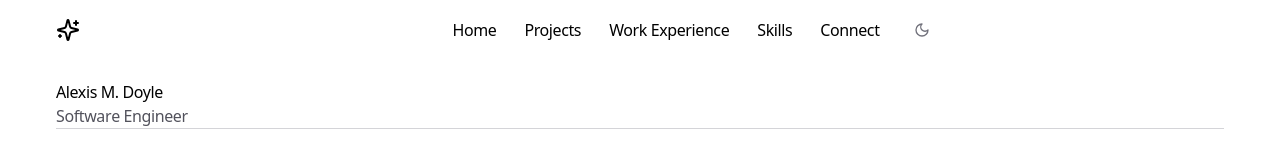
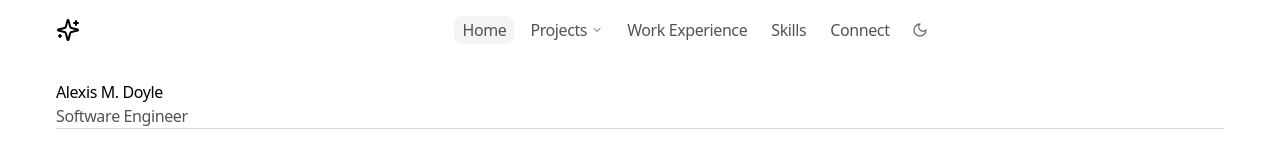
Before and after one commit to Adoyle210/Portfolio, a Next.js app: page / in a window 1280 px wide. Shown: the top 153 px of the page. Built offline with nearby package versions, Linux system fonts and the light colour scheme.

Commit message:
Nav Bar updates
- links are now clickable from the projects page
- added accordion style to projects so users can access pinned vs all projects easier

```diff
--- a/app/header.tsx
+++ b/app/header.tsx
@@ -1,17 +1,25 @@
 'use client'
 
-import { useState, useRef, useEffect } from 'react'
+import { useState } from 'react'
+import Link from 'next/link'
 import { MenuIcon, XIcon, SparklesIcon } from 'lucide-react'
 import { motion, AnimatePresence, Variants } from 'motion/react'
 import { ThemeSwitch } from '@/components/ui/switch-theme'
+import { AnimatedBackground } from '@/components/ui/animated-background'
+import { Accordion } from '@/components/ui/accordion'
+import { NavDropdown } from '@/components/ui/nav-dropdown'
 
-// Define your navigation links
+const projectLinks = [
+  { href: '/#selected-projects', label: 'Featured Projects' },
+  { href: '/projects', label: 'All Projects' },
+]
+
+// Root-relative paths so nav works from any page (e.g. /projects)
 const navLinks = [
-  { href: '#home', label: 'Home' },
-  { href: '#selected-projects', label: 'Projects' },
-  { href: '#work-experience', label: 'Work Experience' },
-  { href: '#skills', label: 'Skills' },
-  { href: '#connect', label: 'Connect' },
+  { href: '/', label: 'Home' },
+  { href: '/#work-experience', label: 'Work Experience' },
+  { href: '/#skills', label: 'Skills' },
+  { href: '/#connect', label: 'Connect' },
 ]
 
 export function Header() {
@@ -36,18 +44,50 @@ export function Header() {
       <div className="container-custom">
         <nav className="flex items-center justify-between py-4">
           {/* Logo */}
-          <a href="#home" className="text-xl font-bold text-primary-500 dark:text-primary-400">
+          <Link href="/" className="text-xl font-bold text-primary-500 dark:text-primary-400">
             <SparklesIcon />
             <span className="text-secondary-500"></span>
-          </a>
+          </Link>
 
           {/* Desktop Navigation Links (Visible on md and larger) */}
-          <div className="hidden md:flex items-center space-x-7">
-            {navLinks.map((link) => (
-              <a key={link.href} href={link.href} className="nav-link">
-                {link.label}
-              </a>
-            ))}
+          <div className="hidden md:flex items-center gap-2">
+            <AnimatedBackground
+              defaultValue={navLinks[0].href}
+              className="rounded-lg bg-zinc-100 dark:bg-zinc-800"
+              transition={{
+                type: 'spring',
+                bounce: 0.2,
+                duration: 0.3,
+              }}
+              enableHover
+            >
+              {[
+                <Link
+                  key={navLinks[0].href}
+                  href={navLinks[0].href}
+                  data-id={navLinks[0].href}
+                  className="px-2 py-0.5 text-zinc-600 transition-colors duration-300 hover:text-zinc-950 dark:text-zinc-400 dark:hover:text-zinc-50"
+                >
+                  {navLinks[0].label}
+                </Link>,
+                <NavDropdown
+                  key="projects"
+                  data-id="projects"
+                  label="Projects"
+                  links={projectLinks}
+                />,
+                ...navLinks.slice(1).map((link) => (
+                  <Link
+                    key={link.href}
+                    href={link.href}
+                    data-id={link.href}
+                    className="px-2 py-0.5 text-zinc-600 transition-colors duration-300 hover:text-zinc-950 dark:text-zinc-400 dark:hover:text-zinc-50"
+                  >
+                    {link.label}
+                  </Link>
+                )),
+              ]}
+            </AnimatedBackground>
             <ThemeSwitch />
           </div>
 
@@ -79,15 +119,37 @@ export function Header() {
             variants={motionVariants}
           >
             <div className="flex flex-col items-center space-y-4">
-              {navLinks.map((link) => (
-                <a
+              <Link
+                href={navLinks[0].href}
+                className="text-lg font-bold text-neutral-800 dark:text-neutral-200"
+                onClick={closeMobileMenu}
+              >
+                {navLinks[0].label}
+              </Link>
+              <Accordion
+                title="Projects"
+                titleClassName="text-lg font-bold text-neutral-800 dark:text-neutral-200"
+              >
+                {projectLinks.map((link) => (
+                  <Link
+                    key={link.href}
+                    href={link.href}
+                    className="text-base text-neutral-600 dark:text-neutral-400"
+                    onClick={closeMobileMenu}
+                  >
+                    {link.label}
+                  </Link>
+                ))}
+              </Accordion>
+              {navLinks.slice(1).map((link) => (
+                <Link
                   key={link.href}
                   href={link.href}
                   className="text-lg font-bold text-neutral-800 dark:text-neutral-200"
-                  onClick={closeMobileMenu} // Close menu on link click
+                  onClick={closeMobileMenu}
                 >
                   {link.label}
-                </a>
+                </Link>
               ))}
             </div>
           </motion.nav>
--- /dev/null
+++ b/components/ui/accordion.tsx
@@ -0,0 +1,58 @@
+'use client'
+
+import { useState, type ReactNode } from 'react'
+import { ChevronDown } from 'lucide-react'
+import { motion, AnimatePresence } from 'motion/react'
+import { cn } from '@/lib/utils'
+
+type AccordionProps = {
+  title: string
+  children: ReactNode
+  className?: string
+  titleClassName?: string
+  defaultOpen?: boolean
+}
+
+export function Accordion({
+  title,
+  children,
+  className,
+  titleClassName,
+  defaultOpen = false,
+}: AccordionProps) {
+  const [isOpen, setIsOpen] = useState(defaultOpen)
+
+  return (
+    <div className={cn('w-full', className)}>
+      <button
+        type="button"
+        onClick={() => setIsOpen(!isOpen)}
+        className={cn(
+          'flex w-full items-center justify-center gap-2',
+          titleClassName,
+        )}
+        aria-expanded={isOpen}
+      >
+        {title}
+        <ChevronDown
+          className={cn('h-4 w-4 transition-transform', isOpen && 'rotate-180')}
+        />
+      </button>
+      <AnimatePresence initial={false}>
+        {isOpen && (
+          <motion.div
+            initial={{ height: 0, opacity: 0 }}
+            animate={{ height: 'auto', opacity: 1 }}
+            exit={{ height: 0, opacity: 0 }}
+            transition={{ duration: 0.2 }}
+            className="overflow-hidden"
+          >
+            <div className="flex flex-col items-center gap-3 pt-3">
+              {children}
+            </div>
+          </motion.div>
+        )}
+      </AnimatePresence>
+    </div>
+  )
+}
--- a/components/ui/animated-background.tsx
+++ b/components/ui/animated-background.tsx
@@ -5,15 +5,14 @@ import {
   Children,
   cloneElement,
   ReactElement,
+  ReactNode,
   useEffect,
   useState,
   useId,
 } from 'react'
 
 export type AnimatedBackgroundProps = {
-  children:
-    | ReactElement<{ 'data-id': string }>[]
-    | ReactElement<{ 'data-id': string }>
+  children: ReactNode
   defaultValue?: string
   onValueChange?: (newActiveId: string | null) => void
   className?: string
--- /dev/null
+++ b/components/ui/nav-dropdown.tsx
@@ -0,0 +1,91 @@
+'use client'
+
+import {
+  useState,
+  useRef,
+  useEffect,
+  type HTMLAttributes,
+  type ReactNode,
+} from 'react'
+import Link from 'next/link'
+import { ChevronDown } from 'lucide-react'
+import { motion, AnimatePresence } from 'motion/react'
+import { cn } from '@/lib/utils'
+
+export type NavDropdownLink = {
+  href: string
+  label: string
+}
+
+type NavDropdownProps = HTMLAttributes<HTMLDivElement> & {
+  label: string
+  links: NavDropdownLink[]
+  children?: ReactNode
+}
+
+export function NavDropdown({
+  label,
+  links,
+  className,
+  children,
+  ...props
+}: NavDropdownProps) {
+  const [isOpen, setIsOpen] = useState(false)
+  const ref = useRef<HTMLDivElement>(null)
+
+  useEffect(() => {
+    const handleClickOutside = (event: MouseEvent) => {
+      if (ref.current && !ref.current.contains(event.target as Node)) {
+        setIsOpen(false)
+      }
+    }
+
+    document.addEventListener('mousedown', handleClickOutside)
+    return () => document.removeEventListener('mousedown', handleClickOutside)
+  }, [])
+
+  return (
+    <div ref={ref} className={cn('relative inline-flex', className)} {...props}>
+      {children}
+      <div className="relative z-10">
+        <button
+          type="button"
+          onClick={() => setIsOpen(!isOpen)}
+          className="inline-flex items-center gap-1 px-2 py-0.5 text-zinc-600 transition-colors duration-300 hover:text-zinc-950 dark:text-zinc-400 dark:hover:text-zinc-50"
+          aria-expanded={isOpen}
+          aria-haspopup="true"
+        >
+          {label}
+          <ChevronDown
+            className={cn(
+              'h-3 w-3 transition-transform',
+              isOpen && 'rotate-180',
+            )}
+          />
+        </button>
+        <AnimatePresence>
+          {isOpen && (
+            <motion.div
+              initial={{ opacity: 0, y: -4 }}
+              animate={{ opacity: 1, y: 0 }}
+              exit={{ opacity: 0, y: -4 }}
+              transition={{ duration: 0.15 }}
+              className="absolute top-full left-0 z-50 mt-1 min-w-[180px] rounded-lg border border-zinc-200 bg-white p-1 shadow-lg dark:border-zinc-800 dark:bg-zinc-900"
+            >
+              {links.map((link) => (
+                <Link
+                  key={link.href}
+                  href={link.href}
+                  onClick={() => setIsOpen(false)}
+                  className="block rounded-md px-3 py-2 text-sm text-zinc-600 transition-colors hover:bg-zinc-100 hover:text-zinc-950 dark:text-zinc-400 dark:hover:bg-zinc-800 dark:hover:text-zinc-50"
+                >
+                  {link.label}
+                </Link>
+              ))}
+            </motion.div>
+          )}
+        </AnimatePresence>
+      </div>
+    </div>
+  )
+}
```
